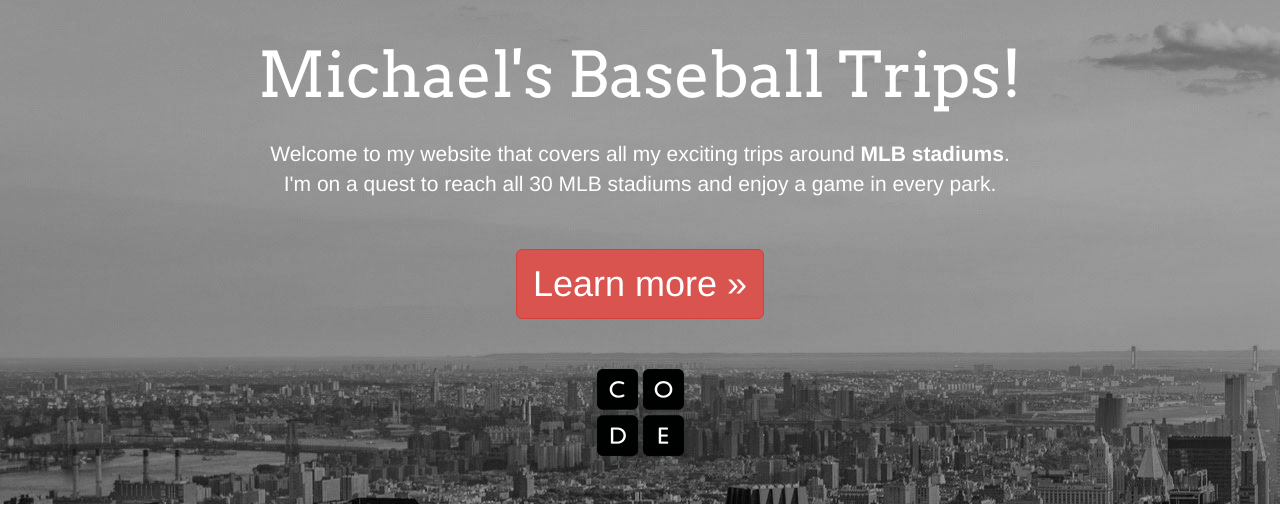
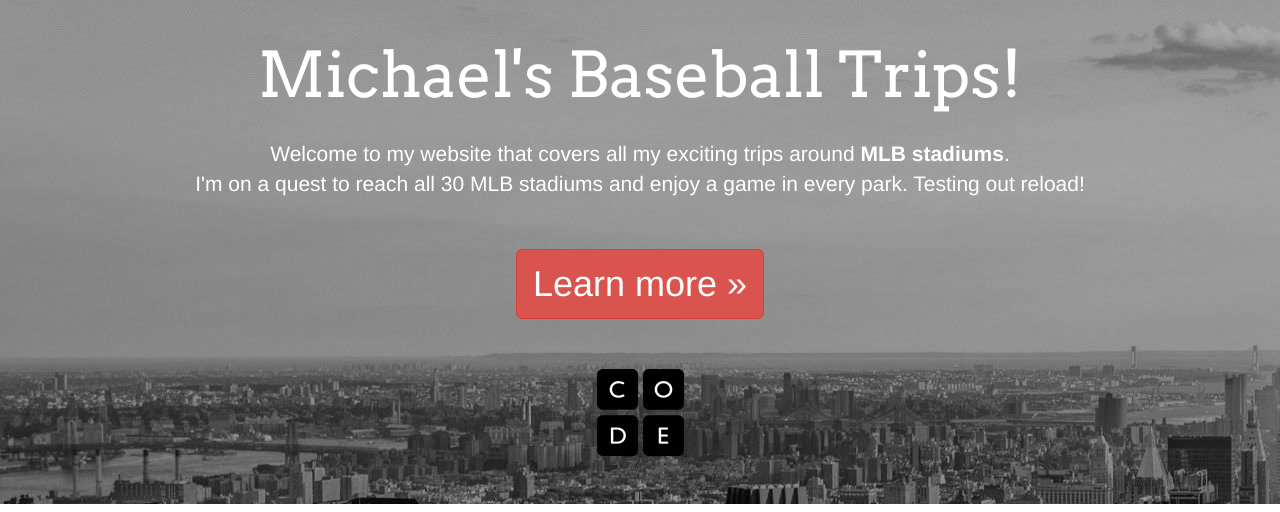
Before and after one commit to asulv8/abaseballroadtrip.github.io, a plain HTML site: page index.html in a window 1280 px wide. Shown: the part 58-570 px from the top of the page. Drawn offline with nearby package versions, Linux system fonts and the light colour scheme; a script that the page names is missing.

Commit message:
Update index.html

```diff
--- a/index.html
+++ b/index.html
@@ -60,7 +60,7 @@
       <div class="container">
         <h1>Michael's Baseball Trips!</h1>
         <p>Welcome to my website that covers all my exciting trips around <strong>MLB stadiums</strong>. <br>
-        I'm on a quest to reach all 30 MLB stadiums and enjoy a game in every park.</p>
+        I'm on a quest to reach all 30 MLB stadiums and enjoy a game in every park. Testing out reload!</p>
         <p><a class="btn btn-danger btn-lg" href="#" role="button">Learn more &raquo;</a></p>
         <img src="images/code.png" title="Code.org logo" alt="Code.org">
       </div>
```
